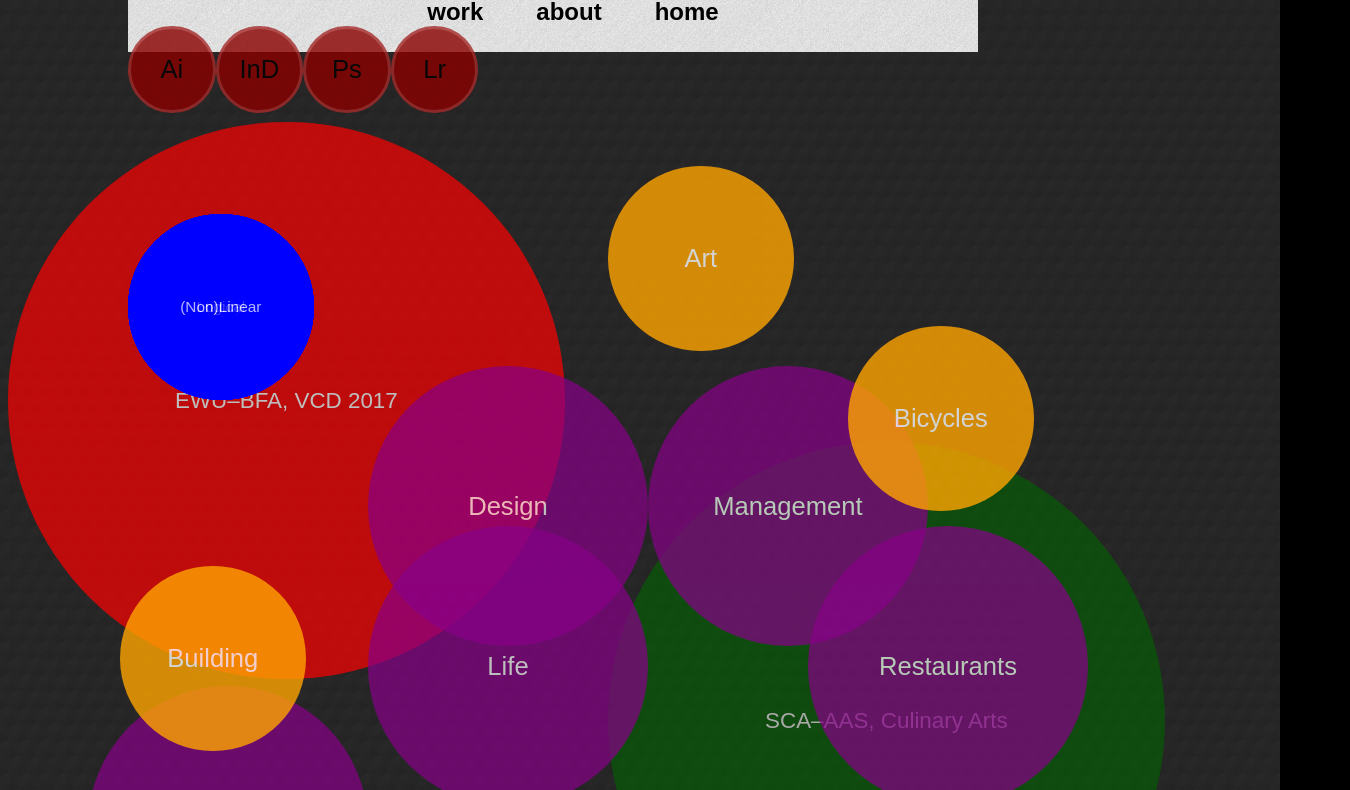
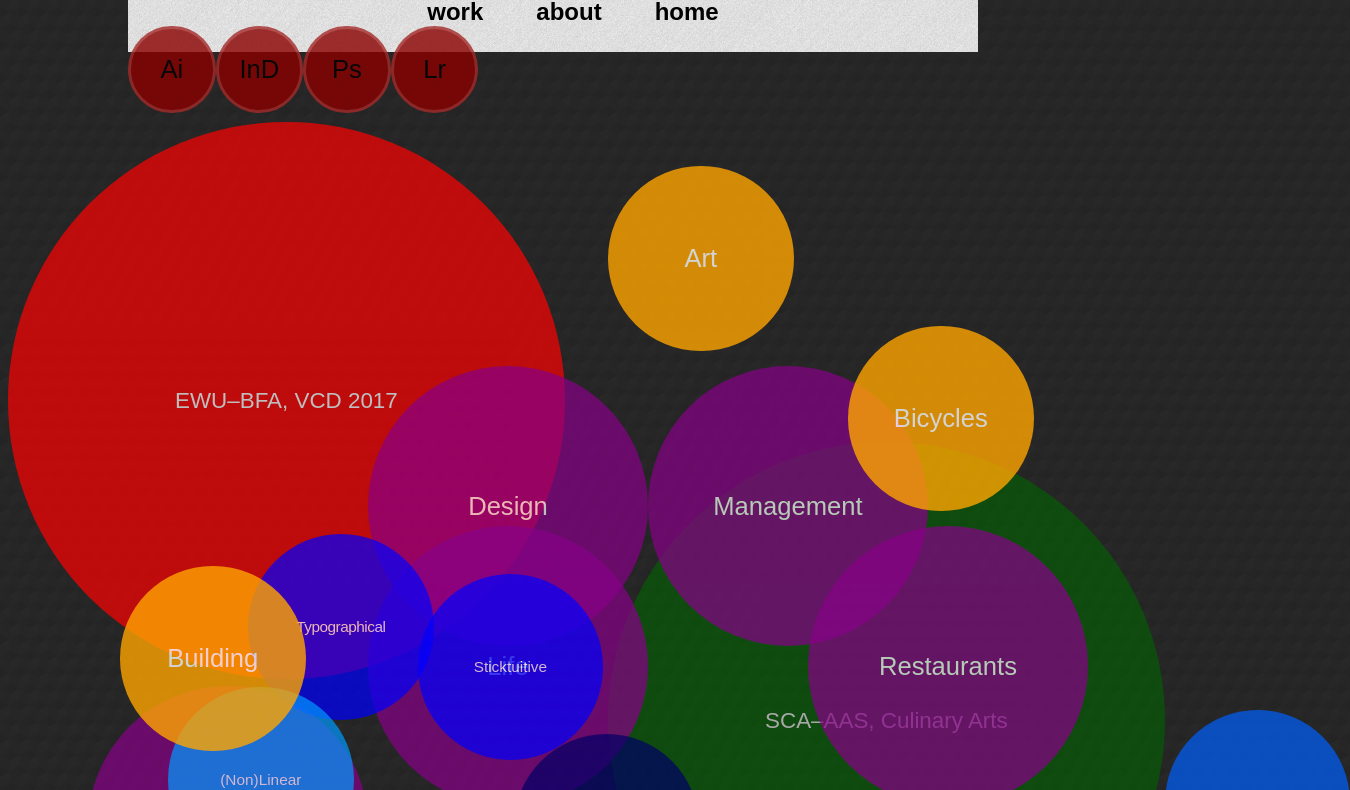
Before and after one commit to cstineyb/p2-resume, a plain HTML site: page index.html in a window 1280 px wide. Shown: the part 180-970 px from the top of the page, 1350 px wide, since content can reach past the window. Drawn offline with Linux system fonts and the light colour scheme.

Commit message:
more positoning

```diff
--- a/css/styles.css
+++ b/css/styles.css
@@ -123,7 +123,7 @@ a:visited{
 	opacity:.6;
 	width: 50vmin;
 	height: 50vmin;
-	letter-spacing: 1px;
+	letter-spacing: -1.5px;
 	line-height: 50vmin;
 	top: 120vmin;
 	left: 10vmin;
@@ -237,6 +237,79 @@ a:visited{
 
 	}
 
+#typographical {
+	top: 40vmin;
+	left: 15vmin;
+	letter-spacing: -.5px;
+	position: relative;
+	z-index: 21;
+
+}
+
+#mechanical {
+	background: #000066;
+	top:65vmin;
+	left: 25vmin;
+	position: relative;
+	z-index: 22;
+}
+
+#enduring {
+	background: #000099;
+	top:-205vmin;
+	left: 60vmin;
+	position: relative;
+	z-index: 23;
+}
+
+#focused {
+	background: #333399;
+	top:-165vmin;
+	left: 5vmin;
+	position: relative;
+	z-index: 24;
+}
+
+
+#humorous {
+	background: #6666FF;
+	top:100vmin;
+	position: relative;
+	z-index: 25;
+}
+
+#sticktuitive {
+	top:18vmin;
+	left: 13vmin;
+	position: relative;
+	z-index: 26;
+}
+
+
+#handy {
+	top:65vmin;
+	left: -5vmin;
+	position: relative;
+	z-index: 27;
+}
+
+#logical {
+	background: #0060FF;
+	position: relative;
+	left:60vmin;
+	top:35vmin;
+	z-index: 28;
+}
+
+#linear {
+	background: #0099FF;
+	top:5vmin;
+	left: 5vmin;
+	position: relative;
+	z-index: 29;
+
+}
+
 /*OTHER Z-index 41-50 */
 .other p {
 	text-align: center;
@@ -306,7 +379,7 @@ footer p {
 	font-size: 1.5vmin;
 	display:block;
 	opacity:.7;
-	position: inherit;
+	position: absolute;
 	float:left;
 	z-index: 100;
 }
@@ -331,6 +404,10 @@ nav#main {
   margin: 0% 3%;
 
 }
+.container {
+	width:100%;
+
+}
 
 }
 /* iPads (portrait and landscape) ----------- */
```
